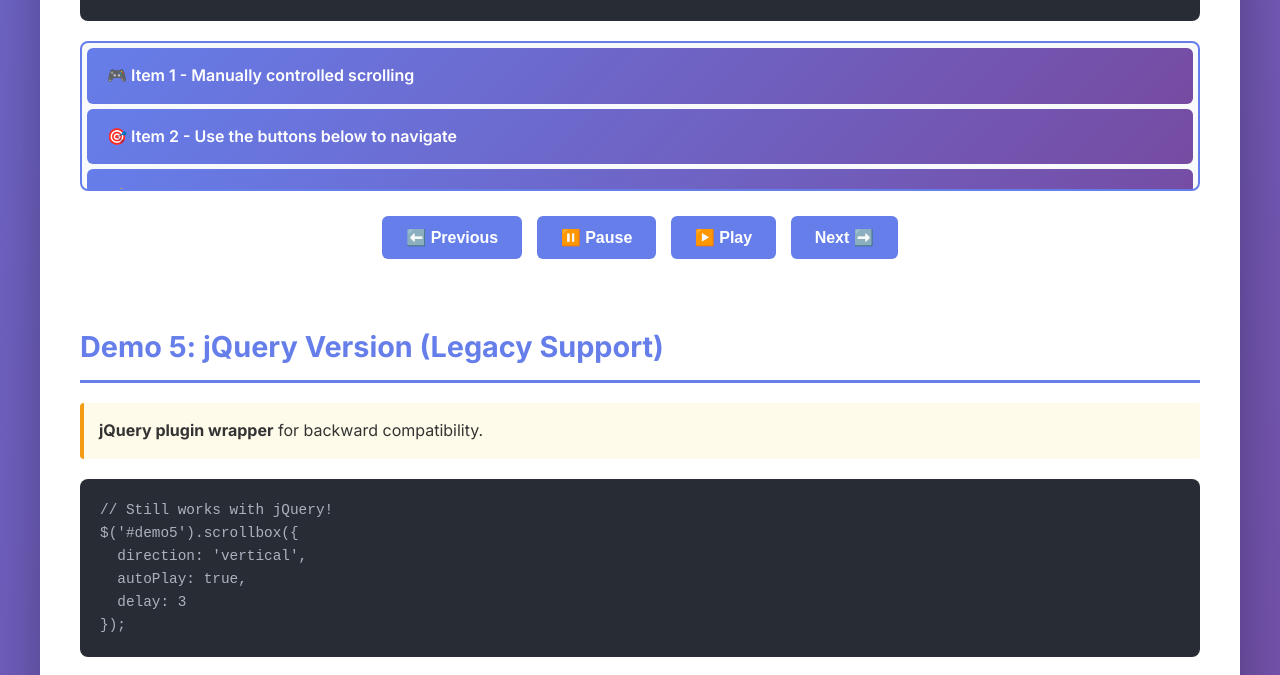
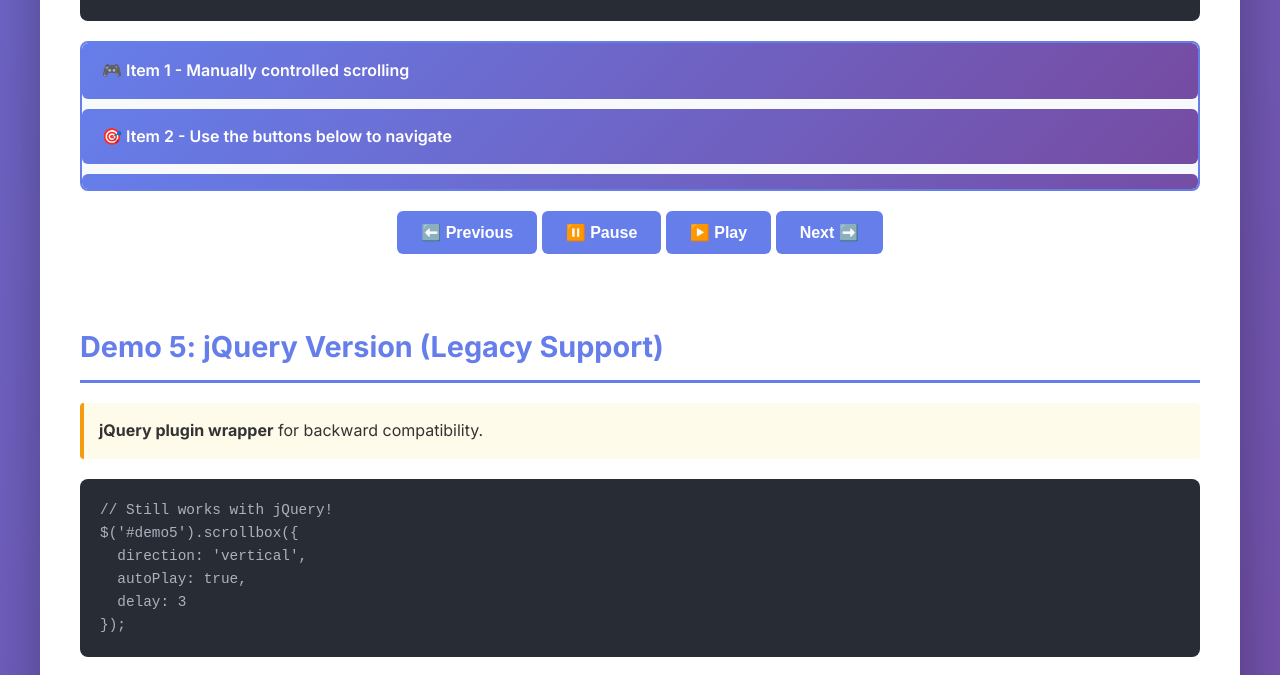
Before and after one commit to wmh/jquery-scrollbox, a plain HTML site: page index.html in a window 1280 px wide. Shown: the part 2778-3453 px from the top of the page. Drawn offline with nearby package versions, Linux system fonts and the light colour scheme.

Commit message:
Fix bounce issue: Change margin to margin-bottom only
Root Cause:
- List items had margin: 5px on all sides
- When element moved to end, new first element's top margin
  caused visible 5px bounce/jump

Solution (Option 2):
- Changed margin: 5px to margin: 0
- Added margin-bottom: 10px for spacing
- Added margin-bottom: 0 on last-child to prevent extra space

Result:
- No more bounce in Demo 1 (Vertical Auto-Scroll)
- No more bounce in Demo 2 (Linear Marquee)
- Smooth, professional scrolling experience

Technical:
- Only bottom margin used (scroll direction-aware)
- Top margin removed (prevents bounce on element switch)
- Last item has no bottom margin (clean end)
- Maintains visual spacing between items

```diff
--- a/index.html
+++ b/index.html
@@ -138,11 +138,16 @@
 
     .scroll-text li {
       padding: 15px 20px;
-      margin: 5px;
+      margin: 0;
+      margin-bottom: 10px;
       background: linear-gradient(135deg, #667eea 0%, #764ba2 100%);
       color: white;
       border-radius: 6px;
       font-weight: 600;
+    }
+
+    .scroll-text li:last-child {
+      margin-bottom: 0;
     }
 
     .scroll-text a {
@@ -194,7 +199,8 @@
 
     button {
       padding: 12px 24px;
-      margin: 5px;
+      margin: 0;
+      margin-bottom: 10px;
       font-size: 16px;
       border: none;
       border-radius: 6px;
```
